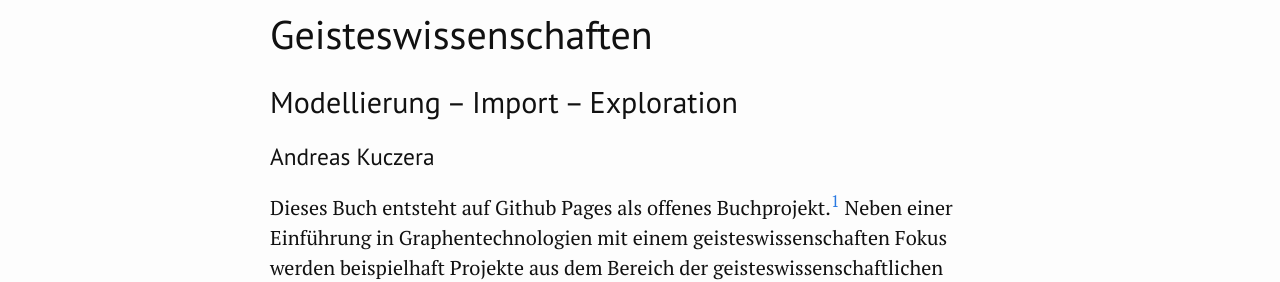
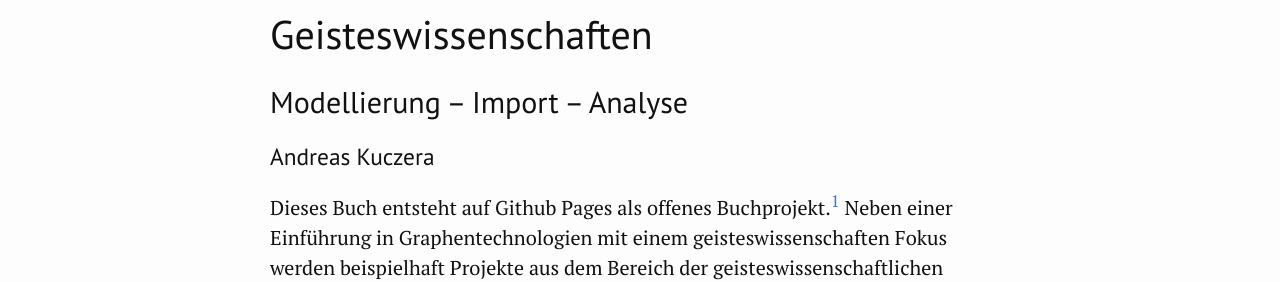
Before and after one commit to kuczera/Graphentechnologien, a Jekyll site: the page built from docs/index.md, in a window 1280 px wide. Shown: the part 204-486 px from the top of the page. Built offline with Jekyll 4.4.1, drawn with Linux system fonts in a browser that asks for light colours.

Commit message:
Titel korrigiert

```diff
--- a/docs/index.md
+++ b/docs/index.md
@@ -6,7 +6,7 @@ order: 1
 ---
 
 # Graphentechnologien in den digitalen Geisteswissenschaften
-## Modellierung – Import – Exploration
+## Modellierung – Import – Analyse
 
 ### Andreas Kuczera
 
```
